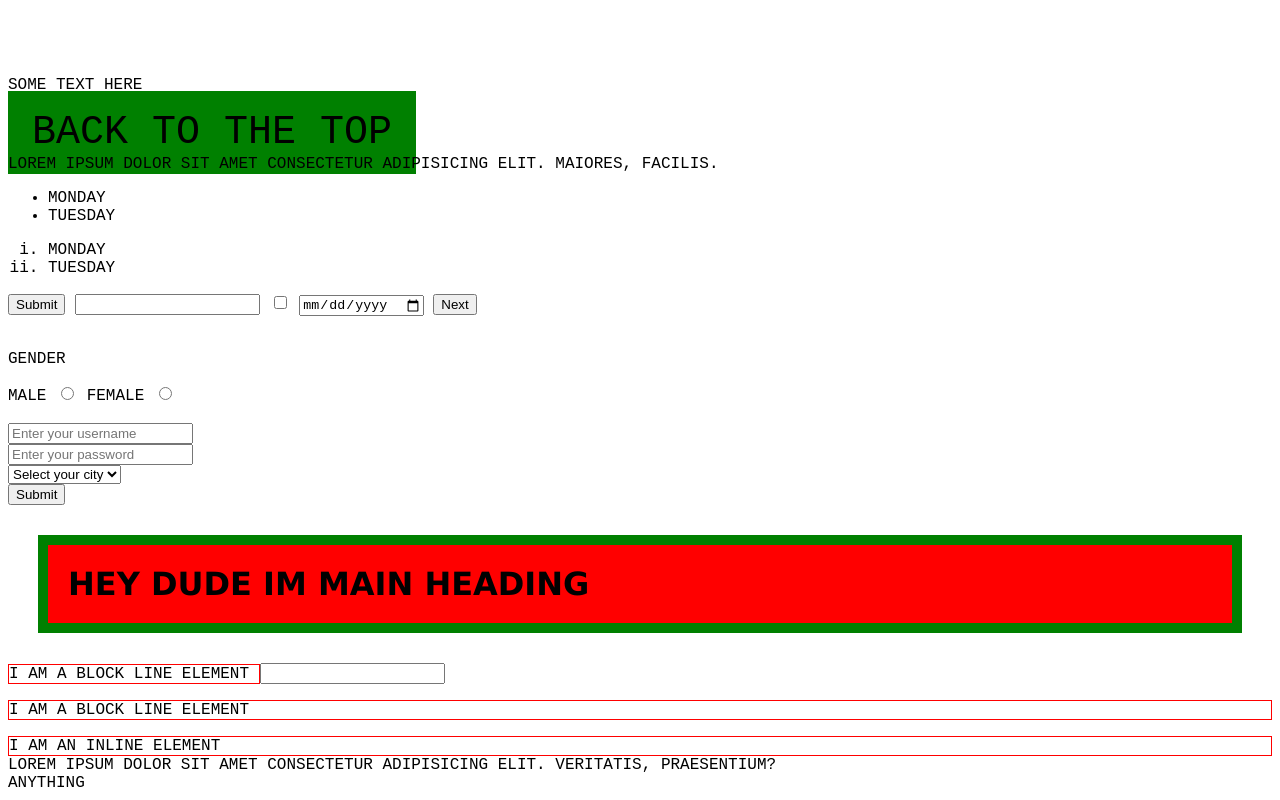
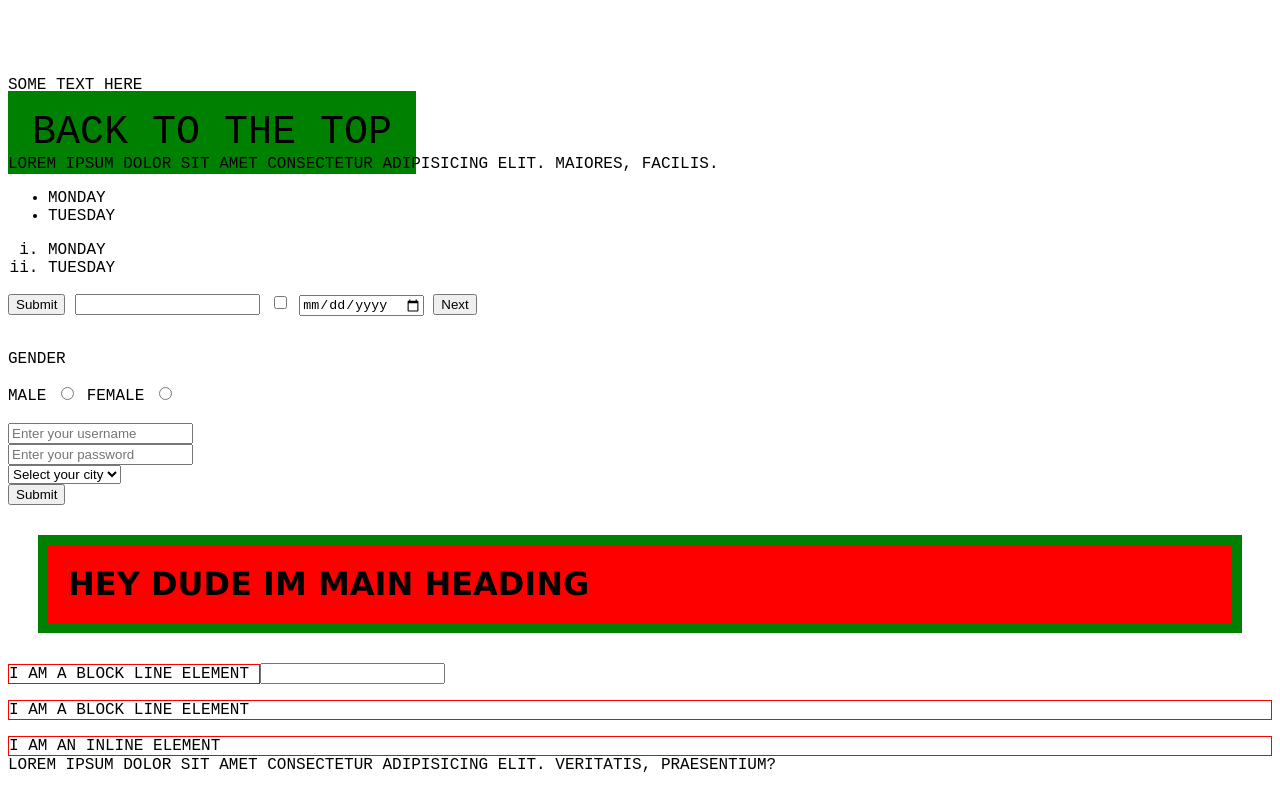
Before and after one commit to Olayanju-stephen/youtube-project, a plain HTML site: page index.html in a window 1280 px wide. Shown: the part 1499-2299 px from the top of the page. Drawn offline with Linux system fonts and the light colour scheme.

Commit message:
deleting changes

```diff
--- a/index.html
+++ b/index.html
@@ -121,5 +121,5 @@
 <span style="border: 1px solid red; display: block;">I am an inline element</span>
 <span>Lorem ipsum dolor sit amet consectetur adipisicing elit. Veritatis, praesentium?</span>
 </body>
-<header>anything</header>
+
 </html>
```
